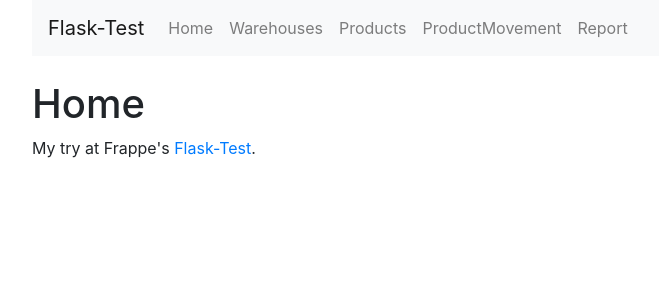
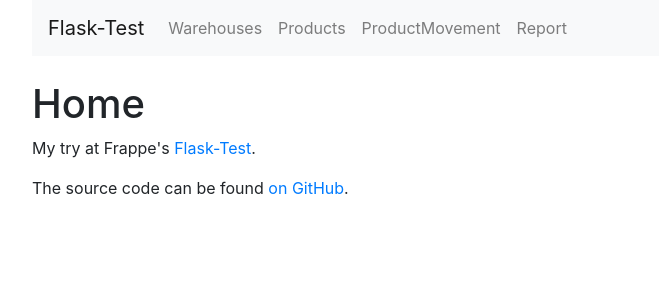
Before and after one commit to barredterra/flask-test, a Flask app: page / in a window 1280 px wide. Shown: the top 300 px of the page, without its empty margins (53-712 px from the left). Run offline with Flask 2, Linux system fonts and the light colour scheme; some libraries are stand-ins or nearby versions.

Commit message:
refactor: clean up menu

```diff
--- a/flask_test/templates/base.html
+++ b/flask_test/templates/base.html
@@ -11,15 +11,12 @@
 <body>
     <div class="container">
         <nav class="navbar navbar-expand-lg navbar-light bg-light">
-            <span class="navbar-brand">Flask-Test</span>
+            <a href="/"><span class="navbar-brand">Flask-Test</span></a>
             <button class="navbar-toggler" type="button" data-toggle="collapse" data-target="#navbarNav" aria-controls="navbarNav" aria-expanded="false" aria-label="Toggle navigation">
             <span class="navbar-toggler-icon"></span>
             </button>
             <div class="collapse navbar-collapse" id="navbarNav">
                 <ul class="navbar-nav">
-                    <li class="nav-item">
-                        <a class="nav-link" href="/">Home</a>
-                    </li>
                     <li class="nav-item">
                         <a class="nav-link" href="/Warehouse">Warehouses</a>
                     </li>
--- a/flask_test/templates/index.html
+++ b/flask_test/templates/index.html
@@ -5,5 +5,6 @@
 {% endblock %}
 
 {% block content %}
-My try at Frappe's <a href="https://frappe.io/flask-test" target="_blank">Flask-Test</a>.
+<p>My try at Frappe's <a href="https://frappe.io/flask-test" target="_blank">Flask-Test</a>.</p>
+<p>The source code can be found <a href="https://github.com/barredterra/flask-test" target="_blank">on GitHub</a>.</p>
 {% endblock %}
```
